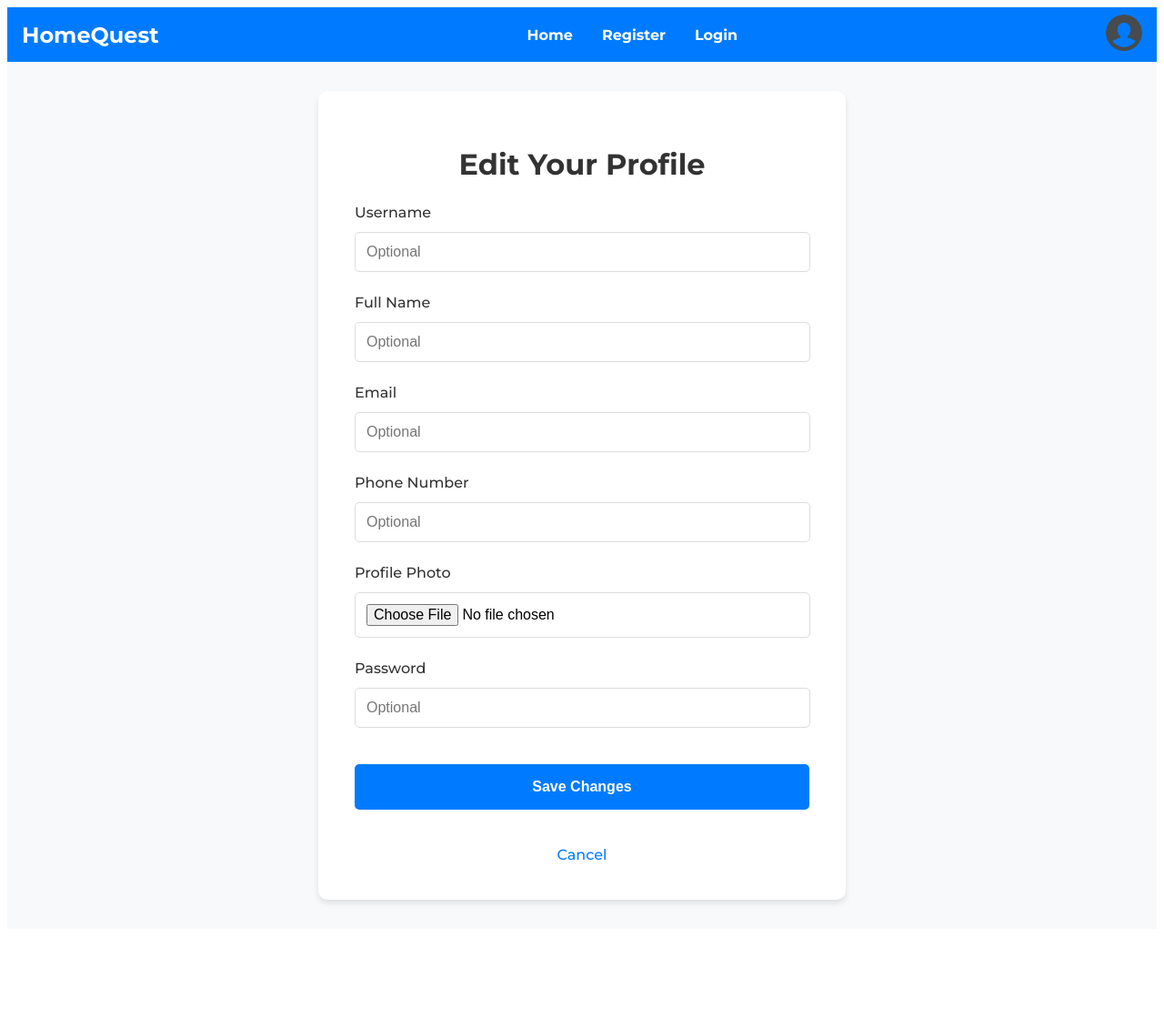
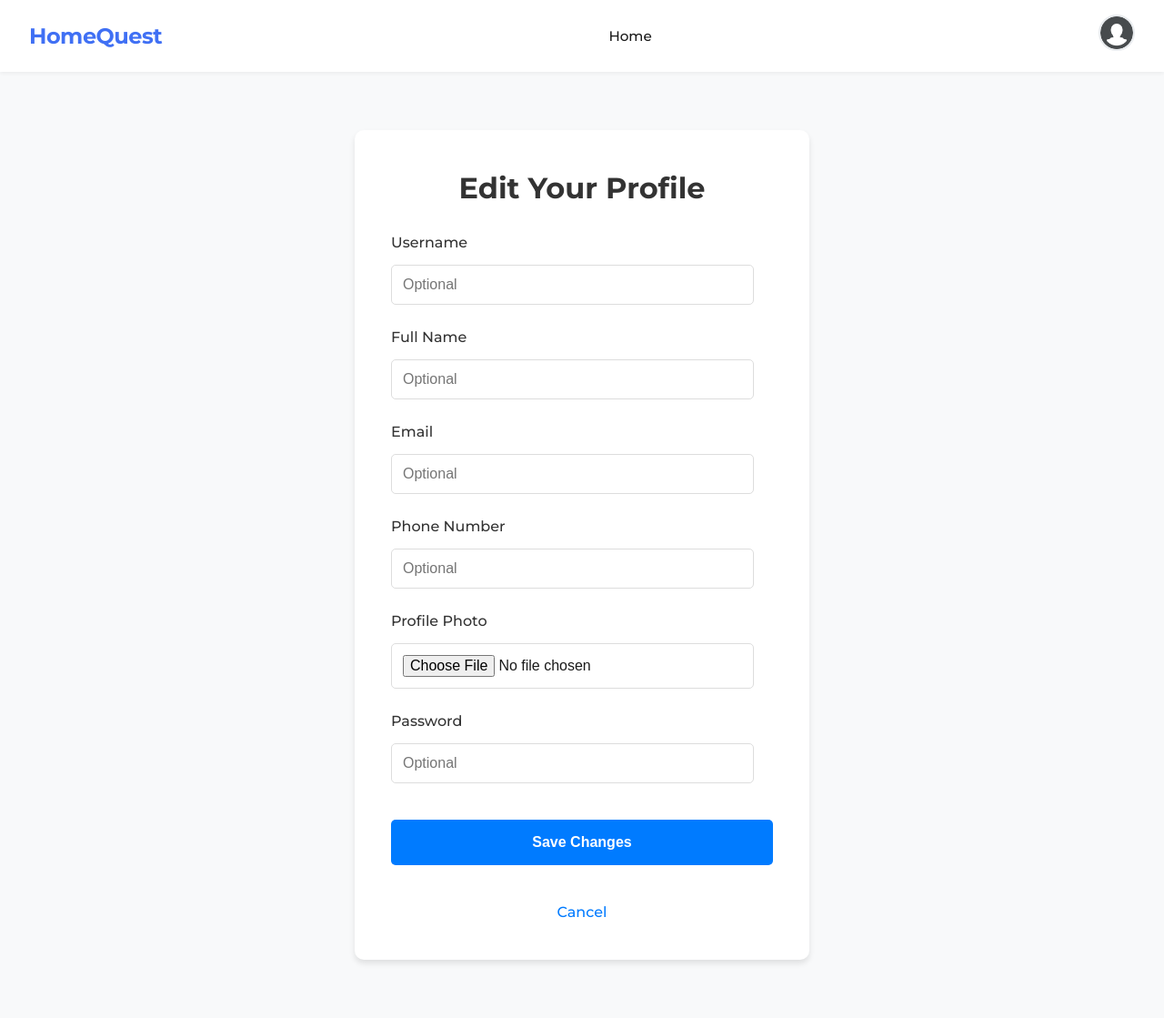
Before and after one commit to DominykasPivo/HomeQuest, a Django app: page /edit_profile/ in a window 1280 px wide. Shown: the whole page at 91% size. Before the commit the page ends 995 px from the top, so only its background shows below. Run offline with Django 5.2, Linux system fonts and the light colour scheme; a user stored in the database is signed in; data comes from the database, SQL or seed files in the repository; both versions use the stored data as it was after the commit; some libraries are stand-ins or nearby versions.

Commit message:
Made the base of the webstie better and matching with the design of the other pages. Made it more aesthetically pleasing

```diff
--- a/HomeQuest/myapp/templates/base.html
+++ b/HomeQuest/myapp/templates/base.html
@@ -10,18 +10,43 @@
     <link href="https://fonts.googleapis.com/css2?family=Montserrat:wght@400;500;600;700&display=swap" rel="stylesheet">
     <link rel="stylesheet" href="{% static 'css/styles.css' %}">
     <style>
-        /* Basic Navbar Styling */
+        :root {
+            --primary-color: #4070f4;
+            --primary-hover: #3060e0;
+            --text-primary: #1a1a1a;
+            --text-secondary: #666;
+            --bg-light: #f8f9fa;
+            --border-color: #e9ecef;
+            --shadow-sm: 0 2px 4px rgba(0, 0, 0, 0.05);
+            --shadow-md: 0 4px 20px rgba(0, 0, 0, 0.08);
+            --radius-sm: 8px;
+            --radius-md: 12px;
+            --radius-lg: 16px;
+        }
+
+        * {
+            margin: 0;
+            padding: 0;
+            box-sizing: border-box;
+        }
+
         body {
             font-family: 'Montserrat', -apple-system, BlinkMacSystemFont, 'Segoe UI', Roboto, Oxygen, Ubuntu, Cantarell, 'Open Sans', 'Helvetica Neue', sans-serif;
+            background-color: var(--bg-light);
+            color: var(--text-primary);
+            line-height: 1.5;
         }
 
         nav {
-            background-color: #007bff;
-            color: white;
-            padding: 0.5rem 1rem;
+            background-color: white;
+            padding: 1rem 2rem;
             display: flex;
             justify-content: space-between;
             align-items: center;
+            box-shadow: var(--shadow-sm);
+            position: sticky;
+            top: 0;
+            z-index: 1000;
         }
 
         nav ul {
@@ -29,26 +54,45 @@
             margin: 0;
             padding: 0;
             display: flex;
-        }
-
-        nav ul li {
-            margin: 0 1rem;
+            align-items: center;
+            gap: 2rem;
         }
 
         nav ul li a {
-            color: white;
+            color: var(--text-primary);
             text-decoration: none;
-            font-weight: bold;
+            font-weight: 500;
+            font-size: 0.95rem;
+            padding: 0.5rem 0;
+            position: relative;
+            transition: color 0.2s;
+        }
+
+        nav ul li a::after {
+            content: '';
+            position: absolute;
+            bottom: 0;
+            left: 0;
+            width: 0;
+            height: 2px;
+            background-color: var(--primary-color);
+            transition: width 0.2s ease;
         }
 
         nav ul li a:hover {
-            text-decoration: underline;
+            color: var(--primary-color);
+        }
+
+        nav ul li a:hover::after {
+            width: 100%;
         }
 
         .brand {
             font-size: 1.5rem;
-            font-weight: bold;
-            font-family: 'Montserrat', sans-serif;
+            font-weight: 700;
+            color: var(--primary-color);
+            text-decoration: none;
+            letter-spacing: -0.5px;
         }
 
         .profile-menu {
@@ -61,62 +105,104 @@
             height: 40px;
             border-radius: 50%;
             cursor: pointer;
+            object-fit: cover;
+            border: 2px solid var(--border-color);
+            transition: border-color 0.2s;
+        }
+
+        .profile-icon:hover {
+            border-color: var(--primary-color);
         }
 
         .dropdown {
-            display: none;
             position: absolute;
             right: 0;
+            top: calc(100% + 8px);
             background-color: white;
-            color: black;
-            box-shadow: 0 4px 8px rgba(0, 0, 0, 0.2);
-            border-radius: 5px;
+            min-width: 200px;
+            border-radius: var(--radius-sm);
+            box-shadow: var(--shadow-md);
             overflow: hidden;
-            z-index: 1000;
+            opacity: 0;
+            transform: translateY(-10px);
+            transition: all 0.2s ease;
+            pointer-events: none;
+            visibility: hidden;
+        }
+
+        .dropdown.show {
+            opacity: 1;
+            transform: translateY(0);
+            pointer-events: all;
+            visibility: visible;
         }
 
         .dropdown a {
             display: block;
-            padding: 10px;
+            padding: 0.75rem 1rem;
             text-decoration: none;
-            color: black;
+            color: var(--text-primary);
+            font-size: 0.95rem;
+            transition: all 0.2s;
         }
 
         .dropdown a:hover {
-            background-color: #f0f0f0;
+            background-color: var(--bg-light);
+            color: var(--primary-color);
+            padding-left: 1.5rem;
         }
 
-        .profile-menu:hover .dropdown {
-            display: block;
+        .content {
+            margin: 0 auto;
+            padding: 2rem;
+            max-width: 1200px;
+        }
+
+        @media (max-width: 768px) {
+            nav {
+                padding: 1rem;
+            }
+
+            nav ul {
+                gap: 1rem;
+            }
+
+            .content {
+                padding: 1rem;
+            }
         }
     </style>
 </head>
 <body>
     <nav>
-        <div class="brand">HomeQuest</div>
+        <a href="{% url 'home' %}" class="brand">HomeQuest</a>
         <ul>
             <li><a href="{% url 'home' %}">Home</a></li>
-            <li><a href="{% url 'register' %}">Register</a></li>
-            <li><a href="{% url 'login' %}">Login</a></li>
+            {% if not user.is_authenticated %}
+                <li><a href="{% url 'register' %}">Register</a></li>
+                <li><a href="{% url 'login' %}">Login</a></li>
+            {% endif %}
         </ul>
         <div class="profile-menu">
             {% if user.is_authenticated %}
-                <!-- Check if the user has a profile photo -->
-                <img src="{{ user.profile_photo.url }}" alt="Profile" class="profile-icon">
+                {% if user.profile_photo %}
+                    <img src="{{ user.profile_photo.url }}" alt="Profile" class="profile-icon" onclick="toggleDropdown(event)">
+                {% else %}
+                    <img src="{% static 'images/default-profile.png' %}" alt="Profile" class="profile-icon" onclick="toggleDropdown(event)">
+                {% endif %}
                 <div class="dropdown">
                     <a href="{% url 'profile' %}">View Profile</a>
-                    <a class="dropdown-item" href="{% url 'edit_profile' %}">Edit Profile</a>
+                    <a href="{% url 'edit_profile' %}">Edit Profile</a>
                     {% if user.seller_profile %}
                         <a href="{% url 'manage_subscription' %}">Manage Subscription</a>
                     {% endif %}
                     <a href="{% url 'logout' %}">Logout</a>
                 </div>
             {% else %}
-            <!-- Default profile picture for guests -->
-            <img src="{% static 'images/default-profile.png' %}" alt="Profile" class="profile-icon">
-            <div class="dropdown">
-                <a href="{% url 'login' %}">Sign In</a>
-            </div>
+                <img src="{% static 'images/default-profile.png' %}" alt="Profile" class="profile-icon" onclick="toggleDropdown(event)">
+                <div class="dropdown">
+                    <a href="{% url 'login' %}">Sign In</a>
+                </div>
             {% endif %}
         </div>
     </nav>
@@ -124,5 +210,23 @@
         {% block content %}
         {% endblock %}
     </div>
+
+    <script>
+        function toggleDropdown(event) {
+            event.stopPropagation();
+            const dropdown = event.target.nextElementSibling;
+            dropdown.classList.toggle('show');
+        }
+
+        // Close dropdown when clicking outside
+        document.addEventListener('click', function(event) {
+            const dropdowns = document.querySelectorAll('.dropdown');
+            dropdowns.forEach(dropdown => {
+                if (!event.target.closest('.profile-menu')) {
+                    dropdown.classList.remove('show');
+                }
+            });
+        });
+    </script>
 </body>
 </html>
```
Also changed, not shown: HomeQuest/db.sqlite3.
